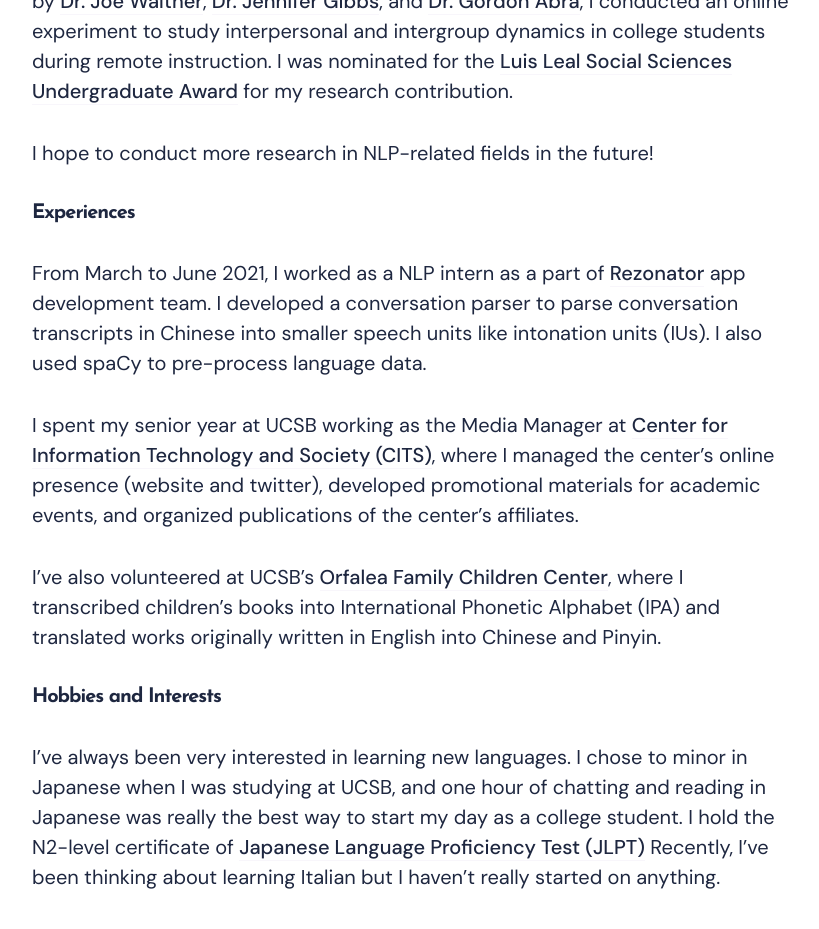
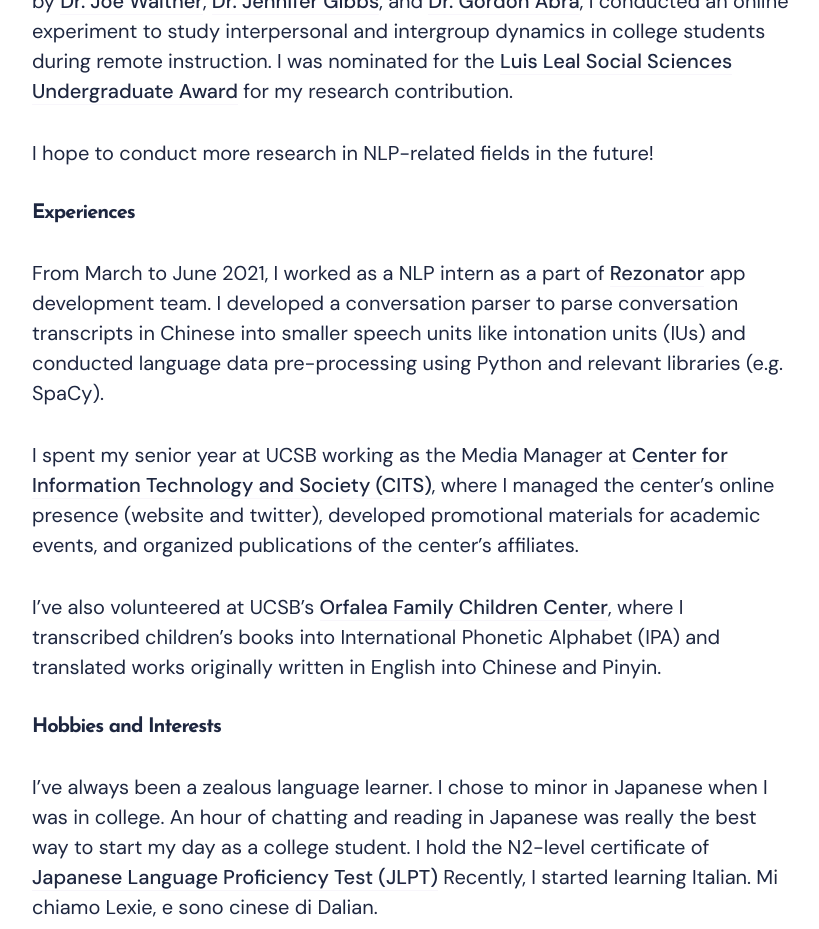
Before and after one commit to lexiewangdl/lexiewangdl.github.io, a Jekyll site: the page built from _pages/about.md, in a window 1280 px wide and 1400 px high, scrolled down 1482 px. Shown: the top 929 px of the window, without its empty margins (228-1047 px from the left). Built offline with Jekyll 4.4.1, drawn with Linux system fonts in a browser that asks for light colours; nearby versions of some CDN libraries; some of the changed text lies outside the part shown.

Commit message:
Update about

```diff
--- a/_pages/about.md
+++ b/_pages/about.md
@@ -5,7 +5,7 @@
 image: '/images/img-about-01.jpg'
 ---
 
-I recently graduated from University of California, Santa Barbara and earned a BA degree in Linguistics (Language and Speech Technologies Emphasis) and in Communication. I'm especially passionate about Natural Language Processing (NLP) / computational linguistics. As of right now, I'm in the process of applying for a graduate program in NLP/CL.
+I graduated from University of California, Santa Barbara in 2021, and earned a BA degree in Linguistics (Language and Speech Technologies Emphasis) and in Communication. I'm especially passionate about Natural Language Processing (NLP) / computational linguistics.  Starting September 2022, I will be studying Computational Linguistics at University of Washington.
 
 #### Research
 My main research interests include machine translation, semantic analysis, and interdisciplinary research using NLP techniques to study social scientific issues.
@@ -14,31 +14,28 @@
 
 I hope to conduct more research in NLP-related fields in the future!
 #### Experiences
-From March to June 2021, I worked as a NLP intern as a part of [Rezonator](https://rezonator.com/) app development team. I developed a conversation parser to parse conversation transcripts in Chinese into smaller speech units like intonation units (IUs). I also used spaCy to pre-process language data.
+From March to June 2021, I worked as a NLP intern as a part of [Rezonator](https://rezonator.com/) app development team. I developed a conversation parser to parse conversation transcripts in Chinese into smaller speech units like intonation units (IUs) and conducted language data pre-processing using Python and relevant libraries (e.g. SpaCy).
 
 I spent my senior year at UCSB working as the Media Manager at [Center for Information Technology and Society (CITS)](https://cits.ucsb.edu/), where I managed the center's online presence (website and twitter), developed promotional materials for academic events, and organized publications of the center's affiliates.
 
 I've also volunteered at UCSB's [Orfalea Family Children Center](https://childrenscenter.sa.ucsb.edu/programs-curriculum/ofcc), where I transcribed children's books into International Phonetic Alphabet (IPA) and translated works originally written in English into Chinese and Pinyin.
 #### Hobbies and Interests
-I've always been very interested in learning new languages. I chose to minor in Japanese when I was studying at UCSB, and one hour of chatting and reading in Japanese was really the best way to start my day as a college student. I hold the N2-level certificate of [Japanese Language Proficiency Test (JLPT)](https://www.jlpt.jp/e/) Recently, I've been thinking about learning Italian but I haven't really started on anything.
+I've always been a zealous language learner. I chose to minor in Japanese when I was in college. An hour of chatting and reading in Japanese was really the best way to start my day as a college student. I hold the N2-level certificate of [Japanese Language Proficiency Test (JLPT)](https://www.jlpt.jp/e/) Recently, I started learning Italian. Mi chiamo Lexie, e sono cinese di Dalian.
 
-Travelling is also something I enjoy a lot, but I haven't been travelling as much since the COVID-19 pandemic. Travelling calms me down by allowing me to temporarily escape from reality and just reflect on things quietly. I've been to amazing places like Chengdu, Tokyo, Seoul, Kuala Lumpur, Koh Samui, New York and many more. In the next few years, I'd like to discover more hidden places on earth, like Machu Picchu.
+Travelling is also something I enjoy a lot, but I haven't been travelling as much since the COVID-19 pandemic. Travelling calms me down by allowing me to temporarily escape from reality and just reflect on things quietly. I've been to exciting places like Chengdu, Tokyo, Seoul, Kuala Lumpur, Koh Samui, New York and many more. In the next few years, I'd like to explore other hidden places on earth, like Machu Picchu.
+
+Other than that, I tend to self-identify as a sporty person. I enjoy a variety of sports including weightlifting, tennis, surfing, skiing, distance running, etc. Plus, I'm a video gamer and simulation racer.
 
 <div class="gallery-box">
   <div class="gallery">
-    <img src="/images/004.jpg">
-    <img src="/images/002.jpg">
-    <img src="/images/003.jpg">
+    <img src="/images/img-hainan.png">
   </div>
   <em>Gallery / <a href="https://unsplash.com/" target="_blank">Unsplash</a></em>
 </div>
 
-I usually spend my leisure time playing video games. Recently, my favorite games are [NARAKA](https://store.steampowered.com/app/1203220/NARAKA_BLADEPOINT/) and It Takes Two. I'm also a big fan of sim racing games, my favorite of which is Assetto Corsa Competizione.
-
-
 ### Contact me
 
-E-mail: [chenyuewang@ucsb.edu](chenyuewang@ucsb.edu)
+E-mail: [lexwang@uw.edu](lexwang@uw.edu) | [chenyuewang@ucsb.edu](chenyuewang@ucsb.edu)
 
 
 ***
```
Also changed, not shown: images/img-hainan.png (added).
